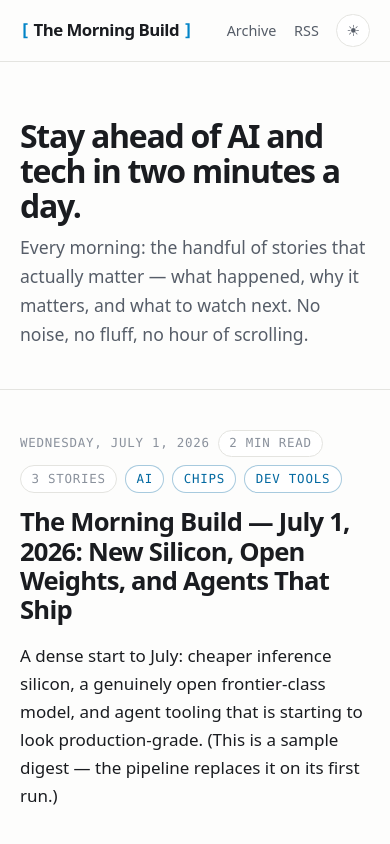
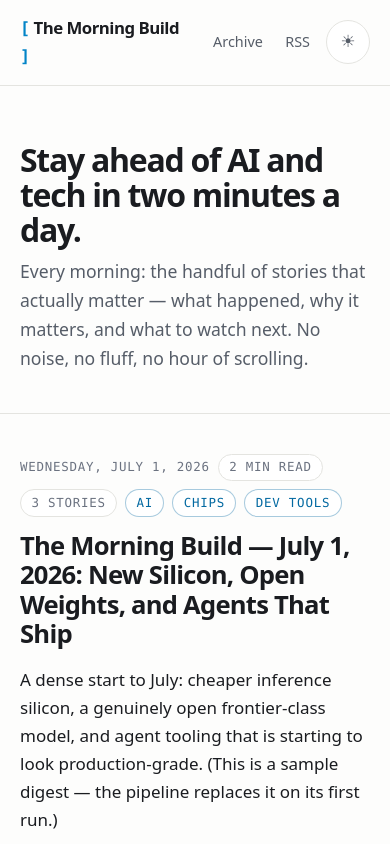
Before and after one commit to noetion/digest, an Astro site in the folder site/: page / in a window 390 px wide. Shown: the top 844 px of the page. Built offline with nearby package versions, Linux system fonts and the light colour scheme; Astro itself is replaced by a stand-in of ours.

Commit message:
Fix mobile tap targets, light-mode contrast, and add fluid body type
Co-authored-by: Cursor <cursoragent@cursor.com>

```diff
--- a/site/src/styles/global.css
+++ b/site/src/styles/global.css
@@ -13,7 +13,7 @@
   --bg-inset: #101216;
   --text: #e8eaed;
   --text-muted: #9aa0ab;
-  --text-faint: #6b7280;
+  --text-faint: #7d8490; /* >=4.5:1 on --bg for small meta text */
   --accent: #7dd3fc;
   --accent-strong: #38bdf8;
   --border: #23262e;
@@ -27,7 +27,7 @@
   --bg-inset: #f4f4f2;
   --text: #1a1c20;
   --text-muted: #565d68;
-  --text-faint: #8a919c;
+  --text-faint: #6b7280; /* >=4.5:1 on --bg for small meta text */
   --accent: #0369a1;
   --accent-strong: #0284c7;
   --border: #e4e4e0;
@@ -65,7 +65,8 @@ body {
   background: var(--bg);
   color: var(--text);
   font-family: var(--font-sans);
-  font-size: 1.0625rem;
+  /* Fluid body type: ~17px on phones up to ~19px on desktop */
+  font-size: clamp(1.0625rem, 1rem + 0.25vw, 1.1875rem);
   line-height: 1.65;
   -webkit-font-smoothing: antialiased;
   text-rendering: optimizeLegibility;
@@ -149,12 +150,14 @@ a:hover {
 .site-nav {
   display: flex;
   align-items: center;
-  gap: 1.1rem;
+  gap: 0.6rem;
   font-size: 0.9rem;
 }
 
 .site-nav a {
   color: var(--text-muted);
+  /* Pad to a >=44px tap target without changing the visual layout */
+  padding: 0.75rem 0.4rem;
 }
 
 .site-nav a:hover {
@@ -168,12 +171,13 @@ a:hover {
   background: var(--bg-raised);
   color: var(--text-muted);
   border-radius: 999px;
-  width: 2.1rem;
-  height: 2.1rem;
+  /* 44px minimum tap target (Apple HIG) */
+  width: 2.75rem;
+  height: 2.75rem;
   display: grid;
   place-items: center;
   cursor: pointer;
-  font-size: 0.95rem;
+  font-size: 1.05rem;
   line-height: 1;
 }
 
@@ -238,6 +242,17 @@ html:not([data-theme="light"]) .theme-toggle .sun {
 .badge.accent {
   color: var(--accent);
   border-color: color-mix(in srgb, var(--accent) 35%, transparent);
+}
+
+/* Linked badges keep their compact look but get a ~44px-tall tap area */
+a.badge {
+  position: relative;
+}
+
+a.badge::after {
+  content: "";
+  position: absolute;
+  inset: -10px -2px;
 }
 
 .digest h1,
```
